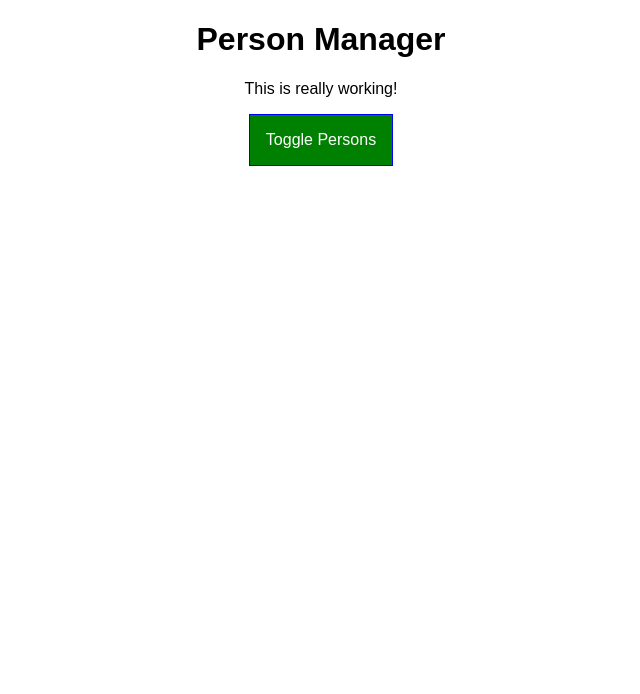
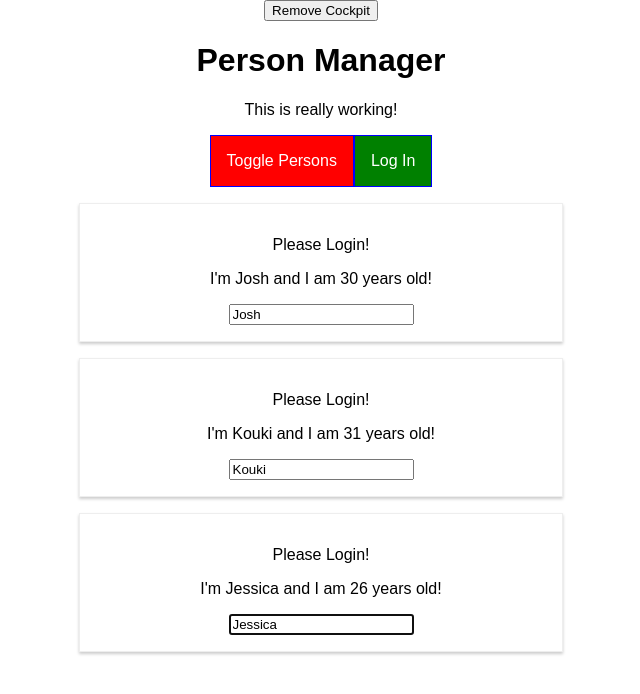
Before and after one commit to joshlee-pdx/react-app, a React app: page / in a window 1280 px wide. Shown: the top 694 px of the page, without its empty margins (319-959 px from the left). Built offline with nearby package versions, Linux system fonts and the light colour scheme.

Commit message:
updated components and added context api

```diff
--- a/package.json
+++ b/package.json
@@ -31,6 +31,7 @@
     "postcss-flexbugs-fixes": "3.2.0",
     "postcss-loader": "2.0.8",
     "promise": "8.0.1",
+    "prop-types": "^15.7.2",
     "radium": "^0.26.1",
     "raf": "3.4.0",
     "react": "^16.13.1",
--- a/src/components/Cockpit/Cockpit.js
+++ b/src/components/Cockpit/Cockpit.js
@@ -1,9 +1,43 @@
-import React from 'react';
+import React, { useEffect, useRef, useContext } from 'react';
 
 import classes from './Cockpit.css';
+import AuthContext from '../../context/auth-context';
 
 
 const cockpit = (props) => {
+  // React hook to set refs in functional components
+  const toggleBtnRef = useRef(null);
+  // React hook to use context in functional component
+  const authContext = useContext(AuthContext);
+
+
+  // Executes after every render cycle
+  // useEffect combines use cases of all class based lifecycle hooks into one react hook
+  // Useful because you cant otherwise use class based lifecycle hooks in functional components
+  useEffect(() => {
+    console.log('[Cockpit.js] useEffect');
+    // can even do things like http request...
+    // setTimeout(() => {
+    //   alert('Saved data to cloud!');
+    // }, 1000);
+    // Runs before main useEffect function but AFTER first render cycle
+    toggleBtnRef.current.click();
+    return () => {
+      console.log('[Cockpit.js] cleanup work in useEffect');
+    };
+  },[]);
+  // useEffect control: Passing in an array at the end lists it as a dependency which will cause useEffect to run when that dependency changes
+  //,[props.person]); // Ending in this causes useEffect to only execute when person changes
+  //,[]); // Ending in this causes useEffect to only execute once because its saying it has no dependencies
+
+  useEffect(() => {
+    console.log('[Cockpit.js] 2nd useEffect');
+    // Runs before main useEffect function but AFTER first render cycle
+    return () => {
+      console.log('[Cockpit.js] cleanup work in 2nd useEffect');
+    };
+  });
+
 
     const assignedClasses = [];
     let btnClass = '';
@@ -12,10 +46,10 @@
         btnClass = classes.Red;
     }
 
-    if(props.persons.length <= 2){
+    if(props.personsLength <= 2){
       assignedClasses.push(classes.red);
     }
-    if(props.persons.length <=1){
+    if(props.personsLength <=1){
       assignedClasses.push(classes.bold);
     }
 
@@ -25,11 +59,22 @@
             <p className={assignedClasses.join(' ')}>This is really working!</p>
             {/* IF switchNameHandler was a function and not a const, we could use {() => this.switchNameHandler('Joshua')} NOTE: it can be inefficient */}
             <button
-                className={btnClass}
-                onClick={props.clicked}>Toggle Persons</button>
+              ref={toggleBtnRef}
+              className={btnClass}
+              onClick={props.clicked}>Toggle Persons
+            </button>
+            {/* <AuthContext.Consumer> Alternate way to use context
+              {(context) => <button onClick={context.login}>Log In</button>}
+            </AuthContext.Consumer> */}
+
+            <button onClick={authContext.login}>Log In</button>
           </div>
     );
 
 };
 
-export default cockpit;
+// Wrapping the export in memo will cause react to
+// store a snapshot of the component and only rerender it when its input is changed
+// Very useful for optimazation on functional components and good idea to wrap components
+// that might not need to update with every change in the parent component with it
+export default React.memo(cockpit);
--- a/src/components/Persons/Person/Person.js
+++ b/src/components/Persons/Person/Person.js
@@ -1,21 +1,70 @@
 //this is the person component which can be considered a dumb or presentation component
 //because it has no logic and instead is just presenting something
 
-import React from 'react';
+import React, {Component} from 'react';
+import PropTypes from 'prop-types';
+
+//Can import react fragment for built in aux component
+import Aux from '../../../hoc/Auxilliary';
+import withClass from '../../../hoc/withClass';
 import classes from './Person.css';
+import AuthContext from '../../../context/auth-context';
 
-const person = (props) => {
+class Person extends Component{
+  constructor(props){
+    // Always have to call super in your constructor
+    super(props);
+    // Alternate way to assign reference
+    this.inputElementRef = React.createRef();
+  }
+
+  // Alternative way to use context API
+  // Only available for class based components
+  static contextType = AuthContext;
+
+  componentDidMount(){
+    //this.inputElement.focus();
+    this.inputElementRef.current.focus();
+    console.log(this.context.autheticated);
+  }
+
+  render(){
     console.log('[Person.js] rendering...');
+
     return (
-        <div className={classes.Person}>
-            {/* Dynamically state name and age from passed attributes */}
-            <p onClick={props.click}>I'm {props.name} and I am {props.age} years old!</p>
-            {/* children is a reserved word that refers to any elements between opening and closing tag of component */}
-            <p>{props.children}</p>
+      <Aux>
+        {/* <AuthContext.Consumer> Alternate way to use context API
+          {(context) => context.autheticated ? <p>Authenticated!</p> : <p>Please Login!</p>}
+        </AuthContext.Consumer> */}
 
-            <input type="text" onChange={props.changed} value={props.name}/>
-        </div>
+        {this.context.autheticated ? <p>Authenticated!</p> : <p>Please Login!</p>}
+
+        {/* Dynamically state name and age from passed attributes */}
+        <p onClick={this.props.click}>I'm {this.props.name} and I am {this.props.age} years old!</p>
+        {/* children is a reserved word that refers to any elements between opening and closing tag of component */}
+        <p>{this.props.children}</p>
+
+        <input
+          type="text"
+          //ref={(inputEl) => {this.inputElement = inputEl}}
+          ref={this.inputElementRef}
+          onChange={this.props.changed}
+          value={this.props.name}
+        />
+
+      </Aux>
     )
+    };
+  }
+
+// After component definition, can add another property (works for functional and class based components)
+// that will cause React to give warning if passing incorrect props. Define here what props this component
+// uses and which type of data each component should be of.
+Person.propTypes = {
+  click: PropTypes.func, // Expect to get a pointer to a function. Not a string, number, etc
+  name: PropTypes.string,
+  age: PropTypes.number,
+  changed: PropTypes.func
 };
 
-export default person;
+export default withClass(Person,classes.Person);
--- a/src/components/Persons/Persons.js
+++ b/src/components/Persons/Persons.js
@@ -1,20 +1,65 @@
-import React from 'react';
+import React, {PureComponent} from 'react';
 import Person from './Person/Person';
 
-const persons = (props) => {
+// Extending PureComponent is like a normal component that already implements shouldComponentUpdate
+// with a complete props check. Useful if you're already checking all props for changes
+class Persons extends PureComponent{
+  // static getDerivedStateFromProps(props,state){
+  //   console.log('[Persons.js] getDerivedStateFromProps');
+  //   return state;
+  // }
+
+// shouldComponentUpdate(nextProps,nextState){
+//   console.log('[Persons.js] shouldComponentUpdate');
+
+// Only update when current prop is different from next prop
+//   if(nextProps.persons !== this.props.persons ||
+//     nextProps.changed !== this.props.changed ||
+//     nextProps.clicked !== this.props.clicked)
+//       return true;
+//   else
+//     return false;
+// }
+
+// Runs right before component is removed
+  componentWillUnmount(){
+    console.log('[Persons.js] componentWillUnmount');
+  }
+
+// Returns a snapshot object that can be edited
+// Useful for restoring cursor/scrolling positions
+  getSnapshotBeforeUpdate(prevProps,prevState){
+    console.log('[Persons.js] getSnapshotBeforeUpdate');
+    return {message: 'Snapshot!'};
+  }
+
+// Safe to cause side-effects here, but don't update the state with setstate
+// Useful to fetch new data from server
+  componentDidUpdate(prevProps, prevState,snapshot){
+    console.log('[Persons.js] componentDidUpdate');
+    console.log({snapshot});
+  }
+
+  render(){
     console.log('[Persons.js] rendering...');
 
-      return props.persons.map((person, index) => {
-        return (<Person
-            click={() => props.clicked(index)}
+    return this.props.persons.map((person, index) => {
+      return (
+        <Person
+          click={() => this.props.clicked(index)}
           name={person.name}
           age={person.age}
           //Setting key to unique id allows react to compare current dom with previous
           //dom to see which elements changed so that it only needs to re-render
           //the elements that changed vs entire list
           key={person.id}
-            changed={(event)=>props.changed(event,person.id)}/>);
+          changed={(event)=>this.props.changed(event,person.id)}
+        />
+      );
     });
   };
 
-export default persons;
+
+}
+
+export default Persons;
--- a/src/containers/App.js
+++ b/src/containers/App.js
@@ -3,6 +3,9 @@
 import classes from './App.css';
 import Persons from '../components/Persons/Persons';
 import Cockpit from '../components/Cockpit/Cockpit';
+import withClass from '../hoc/withClass';
+import Aux from '../hoc/Auxilliary';
+import AuthContext from '../context/auth-context';
 
 class App extends Component {
   // First creation lifecycle component to run to initialize/setup state
@@ -20,7 +23,10 @@
         { id: 'hgio3d',name: 'Jessica', age:26}
       ],
       otherState: 'some other value',
-      showPersons: false
+      showPersons: false,
+      showCockpit: true,
+      changeCounter: 0,
+      authenticated: false
   }
 
   // This creation lifecycle component is ran before rendering
@@ -31,11 +37,22 @@
     return state;
   }
 
-  // Last component creation lifecycle to run
+  // Last component creation lifecycle to run (very useful component)
   // Safe to cause side-effects in
   // Don't update state here
   componentDidMount(){
-    console.log('[App.js] componenetDidMount');
+    console.log('[App.js] componentDidMount');
+  }
+
+  // Used for performance improvements (very useful update lifecycle component)
+  shouldComponentUpdate(nextProps,nextState){
+    console.log('[App.js] shouldComponentUpdate');
+    return true;
+  }
+
+  // Used for fetching data (very useful update lifecycle component)
+  componentDidUpdate(){
+    console.log('[App.js] componentDidUpdate');
   }
 
   nameChangedHandler = (event,id) => {
@@ -63,8 +80,19 @@
     persons[personIndex] = person;
 
     // Update state to new copy of array
-    this.setState({persons: persons})
-  }
+    this.setState((prevState, props) => {
+      // Return a new state that is based off of the old state
+      return {
+        persons: persons,
+        // This is the correct way to make changes based on the previous state
+        // (by passing in the prevstate as arguments) because it is not guaranteed
+        // that using "changeCounter: this.state.changeCounter + 1" will be using the
+        // most current state since setState does not trigger an update of the state in a
+        // re-render cycle, rerendering is something that basically  happens on a schedule.
+        changeCounter: prevState.changeCounter + 1
+        };
+      });
+  };
 
   // Delete a person from array of persons by getting their index and splicing
   deletePersonHandler = (personIndex) => {
@@ -72,14 +100,18 @@
     const persons = [...this.state.persons];
     persons.splice(personIndex,1);
     this.setState({persons:persons})
-  }
+  };
 
   // Allows the ability to toggle view of persons objects
   // Using arrow function makes sure this keyword always returns to this class
   togglePersonsHandler= () => {
     const doesShow = this.state.showPersons;
     this.setState({showPersons: !doesShow});
-  }
+  };
+
+  loginHandler = () => {
+    this.setState({authenticated: true});
+  };
 
   // Lifecycle creation component that returns JSX
   render() {
@@ -92,20 +124,28 @@
       persons = <Persons
             persons={this.state.persons}
             clicked={this.deletePersonHandler}
-            changed={this.nameChangedHandler}/>;
+            changed={this.nameChangedHandler}
+            isAuthenticated={this.state.authenticated}
+            />;
     }
 
 
     return (
 
-        <div className={classes.App}>
-          <Cockpit
-            title={this.props.appTitle}
-            showPersons={this.state.showPersons}
-            persons={this.state.persons}
-            clicked={this.togglePersonsHandler}/>
-          {persons}
-        </div>
+        <Aux>
+          <button onClick={()=>{this.setState({showCockpit: false});}}>Remove Cockpit</button>
+          <AuthContext.Provider value={{autheticated: this.state.authenticated, login: this.loginHandler}}>
+            {this.state.showCockpit ? (
+              <Cockpit
+                title={this.props.appTitle}
+                showPersons={this.state.showPersons}
+                personsLength={this.state.persons.length}
+                clicked={this.togglePersonsHandler}
+              />
+            ): null}
+            {persons}
+          </AuthContext.Provider>
+        </Aux>
 
     );
     // Insides get translated to this
@@ -114,4 +154,4 @@
   };
 
 
-export default App;
+export default withClass(App, classes.App);
--- /dev/null
+++ b/src/context/auth-context.js
@@ -0,0 +1,9 @@
+import React from 'react';
+
+// Acts as a globally available JS object
+const authContext = React.createContext({
+  autheticated: false,
+  login: () => {}
+});
+
+export default authContext;
--- /dev/null
+++ b/src/hoc/Auxilliary.js
@@ -0,0 +1,3 @@
+const aux = props => props.children;
+
+export default aux;
--- /dev/null
+++ b/src/hoc/withClass.js
@@ -0,0 +1,21 @@
+import React from 'react';
+
+// const withClass = props => (
+//     <div className={props.classes}>
+//         {props.children}
+//     </div>
+// );
+
+
+// Passing props via the spread operator to the WrappedComponent like this allows for the
+// Spread operator to pull out all of the properties that are inside the props object
+// and distribute them as new key value pairs on this wrappedcomponent
+const withClass = (WrappedComponent, className) => {
+  return props => (
+      <div className={className}>
+          <WrappedComponent {...props} />
+      </div>
+  );
+};
+
+export default withClass;
```
Lines whose indentation alone changed are shown as unchanged.
